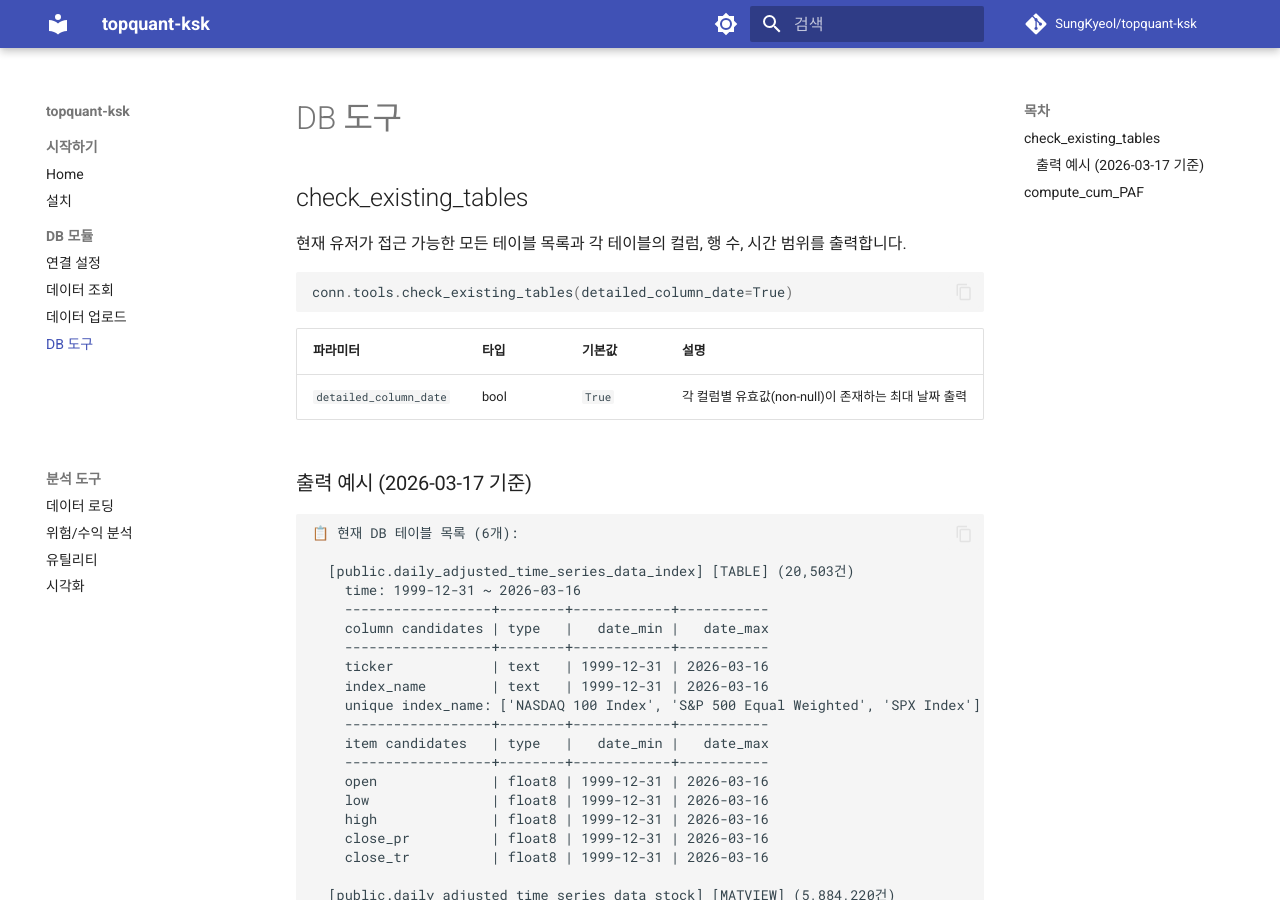
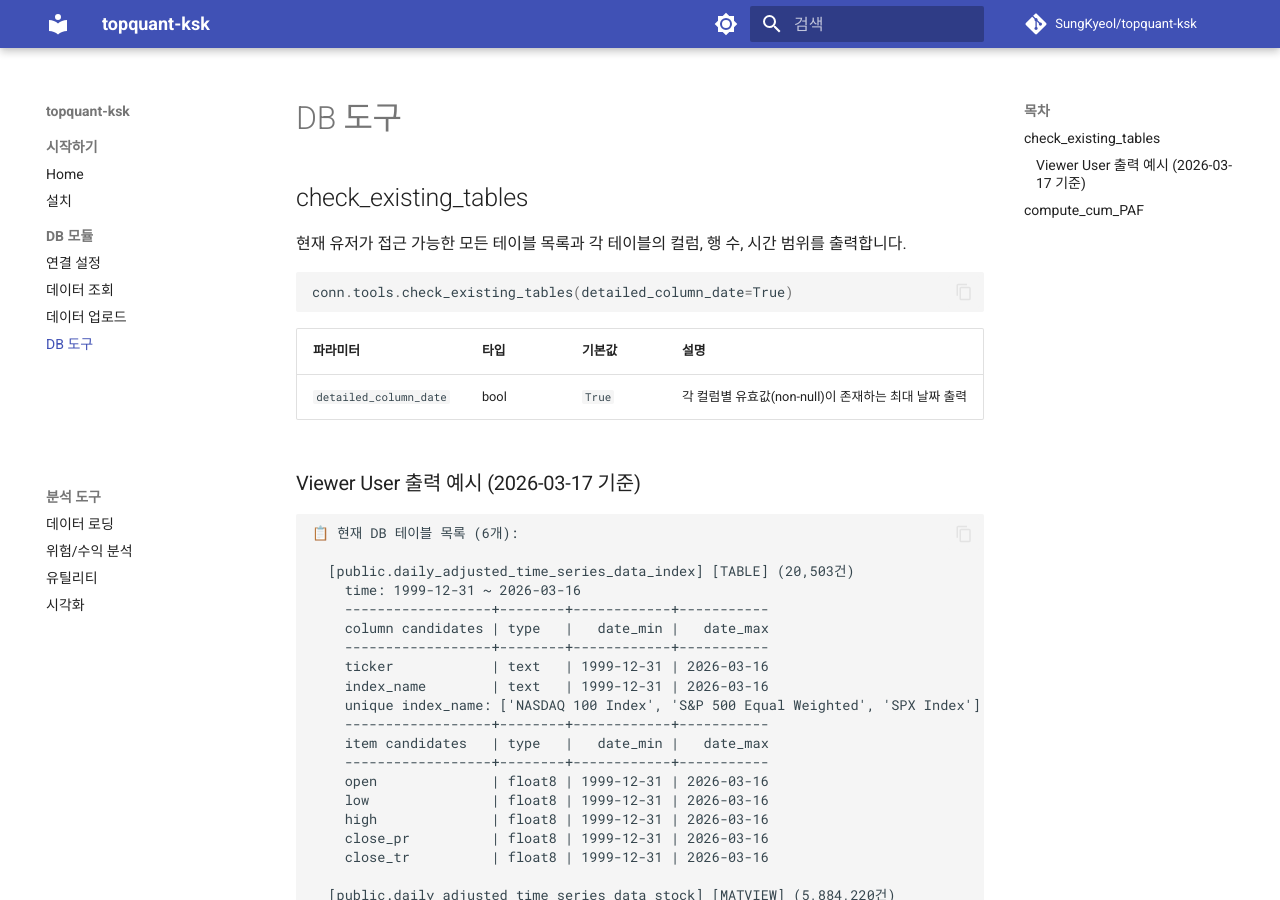
Before and after one commit to SungKyeol/topquant-ksk, an MkDocs documentation site: the page built from docs/db/tools.md, in a window 1280 px wide and 900 px high. Built offline with MkDocs 1.6.1 and Material for MkDocs 9.7.7, drawn with Linux system fonts in a browser that asks for light colours; comment, search, counter and statistics services are not loaded.

Commit message:
Update tools.md heading to Viewer User example
Co-Authored-By: Claude Opus 4.6 (1M context) <noreply@anthropic.com>

````diff
--- a/docs/db/tools.md
+++ b/docs/db/tools.md
@@ -12,7 +12,7 @@ conn.tools.check_existing_tables(detailed_column_date=True)
 |----------|------|--------|------|
 | `detailed_column_date` | bool | `True` | 각 컬럼별 유효값(non-null)이 존재하는 최대 날짜 출력 |
 
-### 출력 예시 (2026-03-17 기준)
+### Viewer User 출력 예시 (2026-03-17 기준)
 
 ```
 📋 현재 DB 테이블 목록 (6개):
````
